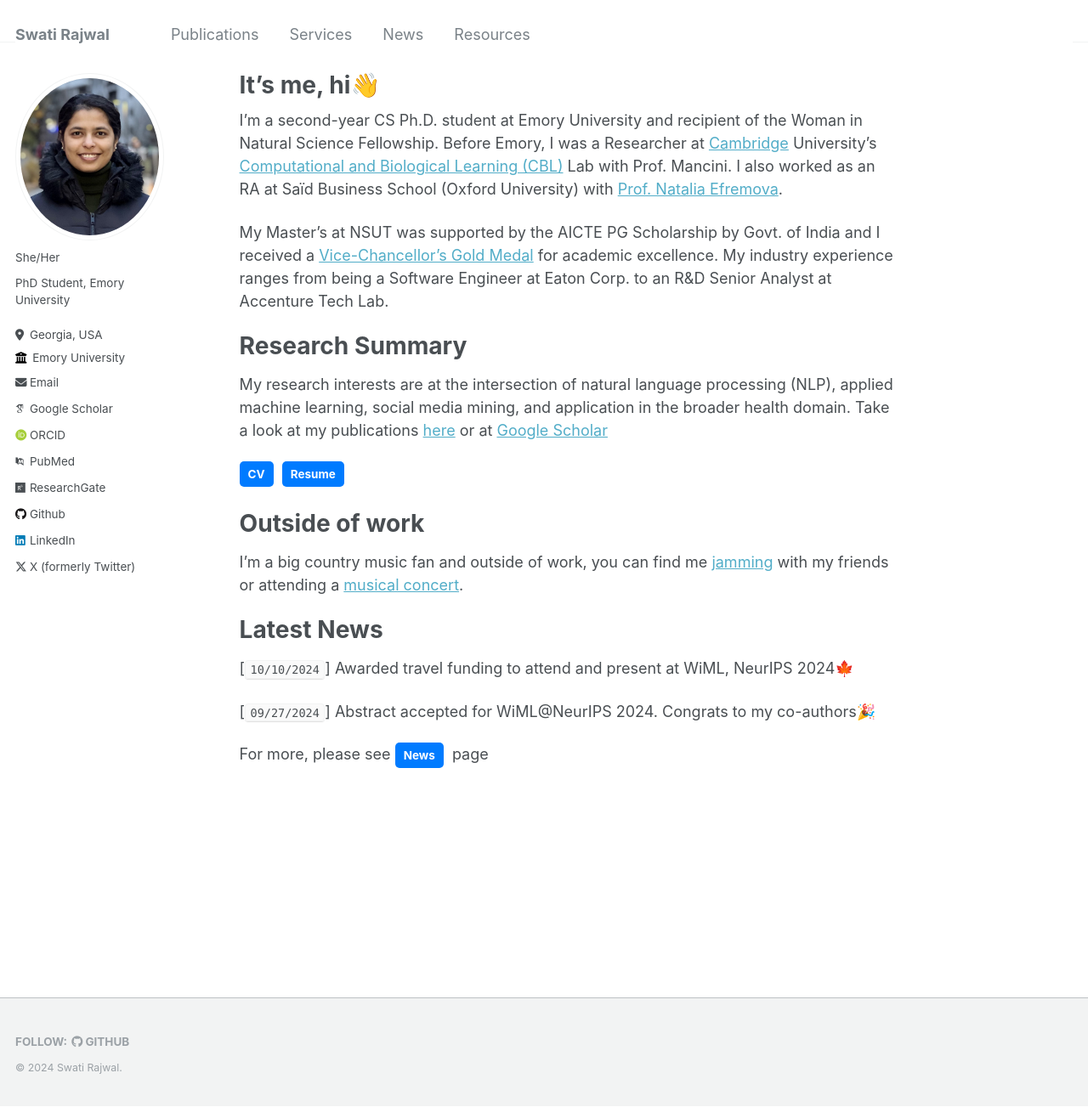
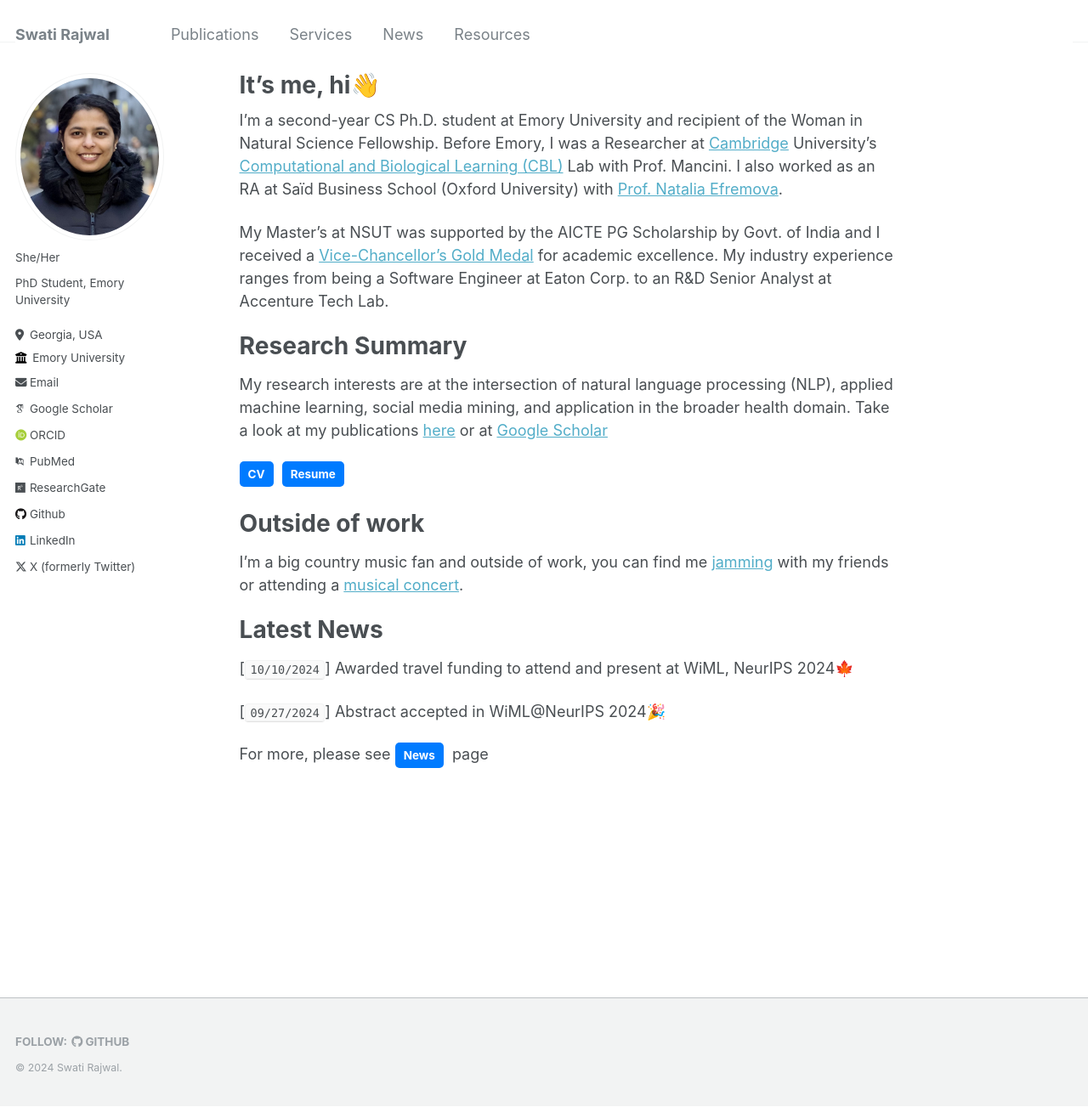
Before and after one commit to swati-rajwal/swati-rajwal.github.io, a Jekyll site: the page built from _pages/about.md, in a window 1280 px wide and 1303 px high. Shown: the whole window at 85% size. Built offline with Jekyll 4.4.1, drawn with Linux system fonts in a browser that asks for light colours; some web fonts are replaced.

Commit message:
Update about.md

````diff
--- a/_pages/about.md
+++ b/_pages/about.md
@@ -22,6 +22,6 @@
 # Latest News
 [```10/10/2024```] Awarded travel funding to attend and present at WiML, NeurIPS 2024🍁
 
-[```09/27/2024```] Abstract accepted for WiML@NeurIPS 2024. Congrats to my co-authors🎉
+[```09/27/2024```] Abstract accepted in WiML@NeurIPS 2024🎉
 
 For more, please see <a href="https://swati-rajwal.github.io/news/" target="_blank" class="btn" style="text-decoration: none; background-color: #007bff; color: white; padding: 5px 10px; border-radius: 5px; display: inline-block; margin-right: 5px;">News</a> page
````
